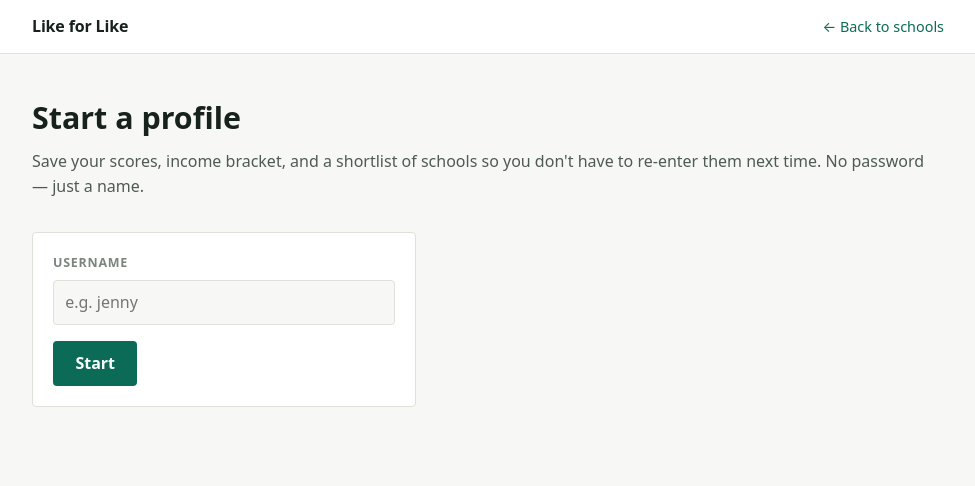
After one commit to AnalyticsInPython/final-project-molinos-sanchez-tran-zhou, a FastAPI app: template app/templates/profile.html in a window 1280 px wide. The commit adds this page. Shown: the top 486 px of the page, without its empty margins (152-1127 px from the left). Run offline with FastAPI, Linux system fonts and the light colour scheme; the template is opened without the code that fills it, so the values that code supplies are empty.

Commit message:
Add username-only profiles: saved scores, income bracket, and a shortlist
A returning student shouldn't have to retype their SAT/ACT and income
bracket every visit, or rebuild the same shortlist of schools. Profiles
are additive — no password, just a cookie holding a username — and the
existing anonymous, URL-shareable /compare flow is untouched.

Profile data lives in a separate data/profiles.db so app/db.py's
read-only connection to the IPEDS build artifact stays exactly that.

Co-Authored-By: Claude Sonnet 5 <noreply@anthropic.com>

```diff
--- a/app/main.py
+++ b/app/main.py
@@ -1,11 +1,17 @@
 """The web app: pick schools, pick areas, see the comparison.
 
-Two routes. `/` is the picker, `/compare` renders the chosen areas for the
-chosen schools. The picker emits `school` and `color` as index-matched lists,
-so a comparison is fully described by its URL and stays shareable.
+`/` is the picker, `/compare` renders the chosen areas for the chosen
+schools. The picker emits `school` and `color` as index-matched lists, so a
+comparison is fully described by its URL and stays shareable — with no
+profile and no cookie required.
 
 Every area renders the same way whether one school is selected or five, so
 adding an area is filling in a template rather than designing a screen.
+
+`/profile` and its POST routes are a second, optional layer on top: a
+username-only profile (see app/profiles.py) that remembers scores, an income
+bracket, and a shortlist, so a returning visitor doesn't retype them. Nothing
+above this line depends on it.
 
     uv run uvicorn app.main:app --reload
 """
@@ -13,11 +19,11 @@ adding an area is filling in a template rather than designing a screen.
 from pathlib import Path
 from typing import Annotated
 
-from fastapi import FastAPI, Query, Request
+from fastapi import FastAPI, Form, Query, Request
 from fastapi.responses import RedirectResponse
 from fastapi.templating import Jinja2Templates
 
-from app import areas
+from app import areas, profiles
 from app.db import connect, latest_year, series_ends
 from app.format import money, number, percent
 from app.notices import for_area
@@ -33,14 +39,33 @@ templates.env.filters["number"] = number
 # chart stops being readable.
 MAX_SCHOOLS = 5
 
+# No password, so no signing library — the cookie is just the username, and
+# that tradeoff was made deliberately (see app/profiles.py).
+PROFILE_COOKIE = "profile"
+PROFILE_COOKIE_MAX_AGE = 180 * 24 * 60 * 60
+
+
+def _current_username(request: Request) -> str | None:
+    return profiles.clean_username(request.cookies.get(PROFILE_COOKIE))
+
 
 @app.get("/")
 def picker(request: Request):
+    username = _current_username(request)
+    profile = None
+    if username:
+        with profiles.connect() as pconn:
+            profile = profiles.get_or_create(pconn, username)
+
     with connect() as conn:
         return templates.TemplateResponse(
             request,
             "index.html",
-            {"schools": all_schools(conn), "areas": areas.ALL},
+            {
+                "schools": all_schools(conn),
+                "areas": areas.ALL,
+                "profile": profile,
+            },
         )
 
 
@@ -93,3 +118,126 @@ def compare(
         "compare.html",
         {"schools": chosen, "sections": sections},
     )
+
+
+# --- Profile: a username, scores, an income bracket, and a shortlist -------
+#
+# Additive, not a gate. Everything above this line works with no cookie at
+# all; a profile only ever makes the picker a little less repetitive for
+# someone who comes back.
+
+
+def _clean_score(value: str | None, *, low: int, high: int) -> int | None:
+    """A form field's score, or None if it's blank or out of range.
+
+    Silently clearing an out-of-range value, rather than rejecting the whole
+    form, matches how a missing IPEDS figure is handled everywhere else in
+    this app: a blank is a real state, not an error to bounce the user over.
+    """
+    if not value or not value.strip():
+        return None
+    try:
+        number_ = int(value)
+    except ValueError:
+        return None
+    return number_ if low <= number_ <= high else None
+
+
+@app.get("/profile")
+def profile_page(request: Request):
+    username = _current_username(request)
+    profile = None
+    shortlist = []
+    error = request.query_params.get("error")
+
+    if username:
+        with profiles.connect() as pconn:
+            profile = profiles.get_or_create(pconn, username)
+        with connect() as conn:
+            shortlist = selected(conn, profile.shortlist)
+
+    with connect() as conn:
+        return templates.TemplateResponse(
+            request,
+            "profile.html",
+            {
+                "profile": profile,
+                "shortlist": shortlist,
+                "all_schools": all_schools(conn),
+                "max_shortlist": profiles.MAX_SHORTLIST,
+                "error": error,
+            },
+        )
+
+
+@app.post("/profile")
+def start_profile(username: Annotated[str, Form()]):
+    clean = profiles.clean_username(username)
+    if not clean:
+        return RedirectResponse(
+            "/profile?error=Usernames+are+3-20+letters%2C+numbers%2C+-+or+_.",
+            status_code=303,
+        )
+
+    with profiles.connect() as pconn:
+        profiles.get_or_create(pconn, clean)
+
+    response = RedirectResponse("/profile", status_code=303)
+    response.set_cookie(
+        PROFILE_COOKIE,
+        clean,
+        max_age=PROFILE_COOKIE_MAX_AGE,
+        httponly=True,
+        samesite="lax",
+    )
+    return response
+
+
+@app.post("/profile/logout")
+def logout():
+    response = RedirectResponse("/", status_code=303)
+    response.delete_cookie(PROFILE_COOKIE)
+    return response
+
+
+@app.post("/profile/scores")
+def update_scores(
+    request: Request,
+    sat: Annotated[str | None, Form()] = None,
+    act: Annotated[str | None, Form()] = None,
+    income_bracket: Annotated[str | None, Form()] = None,
+):
+    username = _current_username(request)
+    if not username:
+        return RedirectResponse("/profile", status_code=303)
+
+    with profiles.connect() as pconn:
+        profiles.set_scores(
+            pconn,
+            username,
+            sat=_clean_score(sat, low=400, high=1600),
+            act=_clean_score(act, low=1, high=36),
+            income_bracket=_clean_score(income_bracket, low=1, high=5),
+        )
+
+    return RedirectResponse("/profile", status_code=303)
+
+
+@app.post("/profile/schools")
+def add_shortlist_school(
+    request: Request, unitid: Annotated[int, Form()]
+):
+    username = _current_username(request)
+    if username:
+        with profiles.connect() as pconn:
+            profiles.add_school(pconn, username, unitid)
+    return RedirectResponse("/profile", status_code=303)
+
+
+@app.post("/profile/schools/{unitid}/remove")
+def remove_shortlist_school(request: Request, unitid: int):
+    username = _current_username(request)
+    if username:
+        with profiles.connect() as pconn:
+            profiles.remove_school(pconn, username, unitid)
+    return RedirectResponse("/profile", status_code=303)
--- /dev/null
+++ b/app/templates/profile.html
@@ -0,0 +1,113 @@
+{% extends "base.html" %}
+
+{% block nav %}
+  <nav class="topbar">
+    <div class="inner">
+      <a class="brand" href="/">Like for Like</a>
+      <a class="back" href="/">&larr; Back to schools</a>
+    </div>
+  </nav>
+{% endblock %}
+
+{% block content %}
+  {% if not profile %}
+    <h1>Start a profile</h1>
+    <p class="lede">
+      Save your scores, income bracket, and a shortlist of schools so you
+      don't have to re-enter them next time. No password — just a name.
+    </p>
+
+    {% if error %}<p class="hint warn">{{ error }}</p>{% endif %}
+
+    <form action="/profile" method="post" class="panel" style="max-width: 24rem;">
+      <label for="username" class="panel-title">Username</label>
+      <input class="field" id="username" name="username" type="text"
+             placeholder="e.g. jenny" autocomplete="off" required
+             pattern="[a-zA-Z0-9_-]{3,20}" title="3-20 letters, numbers, - or _">
+      <button type="submit" style="margin-top: 1rem;">Start</button>
+    </form>
+  {% else %}
+    <h1>Signed in as {{ profile.username }}</h1>
+    <p class="lede">Your scores and shortlist, saved to this browser.</p>
+
+    <section class="panel" style="margin-bottom: 1.5rem;">
+      <h2 class="panel-title">Scores &amp; income</h2>
+      <form action="/profile/scores" method="post">
+        <div class="picker-grid" style="grid-template-columns: 1fr 1fr 1fr;">
+          <div>
+            <label for="sat" class="hint">SAT (400&ndash;1600)</label>
+            <input class="field" id="sat" name="sat" type="number" min="400" max="1600"
+                   value="{{ profile.sat_score or '' }}">
+          </div>
+          <div>
+            <label for="act" class="hint">ACT (1&ndash;36)</label>
+            <input class="field" id="act" name="act" type="number" min="1" max="36"
+                   value="{{ profile.act_score or '' }}">
+          </div>
+          <div>
+            <label for="income_bracket" class="hint">Family income bracket</label>
+            <select class="field" id="income_bracket" name="income_bracket">
+              <option value="">Not set</option>
+              {% for n in range(1, 6) %}
+                <option value="{{ n }}" {% if profile.income_bracket == n %}selected{% endif %}>
+                  Bracket {{ n }}{% if n == 1 %} (lowest){% elif n == 5 %} (highest){% endif %}
+                </option>
+              {% endfor %}
+            </select>
+          </div>
+        </div>
+        <button type="submit" style="margin-top: 1rem;">Save</button>
+      </form>
+      <p class="note">
+        Brackets match how IPEDS reports net price by income — exact dollar
+        boundaries aren't shown yet (see PROPOSAL.md).
+      </p>
+    </section>
+
+    <section class="panel" style="margin-bottom: 1.5rem;">
+      <h2 class="panel-title">Your shortlist</h2>
+      {% if not shortlist %}
+        <p class="hint">No schools saved yet.</p>
+      {% else %}
+        <ul class="chips">
+          {% for school in shortlist %}
+            <li>
+              <span class="chip" style="background: {{ school.color }};"></span>
+              <span class="name">{{ school.name }}</span>
+              <form action="/profile/schools/{{ school.unitid }}/remove" method="post">
+                <button type="submit" class="drop" aria-label="Remove {{ school.short }}">&times;</button>
+              </form>
+            </li>
+          {% endfor %}
+        </ul>
+        <p class="hint">
+          {{ shortlist | length }} of {{ max_shortlist }} saved.
+          {% if shortlist | length > 1 %}
+            <a href="/compare?{% for s in shortlist[:5] %}school={{ s.unitid }}&color={{ s.color | urlencode }}{% if not loop.last %}&{% endif %}{% endfor %}">
+              Compare your saved schools &rarr;
+            </a>
+          {% endif %}
+        </p>
+      {% endif %}
+
+      {% set shortlist_ids = shortlist | map(attribute="unitid") | list %}
+      {% if shortlist | length < max_shortlist %}
+        <form action="/profile/schools" method="post" class="picker-grid" style="grid-template-columns: 1fr auto; margin-top: 1rem;">
+          <select class="field" name="unitid" required>
+            <option value="" disabled selected>Add a school&hellip;</option>
+            {% for school in all_schools if school.unitid not in shortlist_ids %}
+              <option value="{{ school.unitid }}">{{ school.name }}</option>
+            {% endfor %}
+          </select>
+          <button type="submit">Add</button>
+        </form>
+      {% endif %}
+    </section>
+
+    <form action="/profile/logout" method="post">
+      <button type="submit" style="background: none; color: var(--ink-soft); font-weight: 500;">
+        Sign out
+      </button>
+    </form>
+  {% endif %}
+{% endblock %}
--- a/pyproject.toml
+++ b/pyproject.toml
@@ -8,6 +8,7 @@ dependencies = [
     "uvicorn[standard]>=0.34",
     "polars>=1.0",
     "jinja2>=3.1",
+    "python-multipart>=0.0.32",
 ]
 
 [dependency-groups]
```
Also changed, not shown: app/profiles.py (added, +167 -0 lines), app/templates/index.html (+15 -1 lines), tests/test_profiles.py (added, +138 -0 lines), 1 other file.
